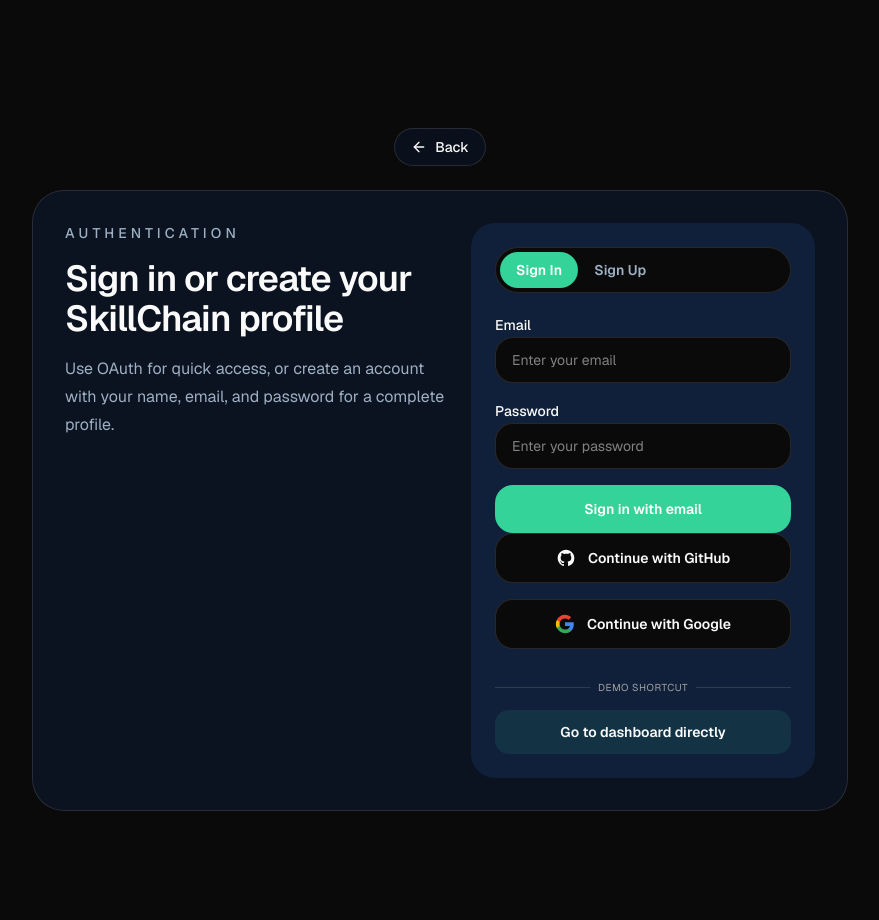
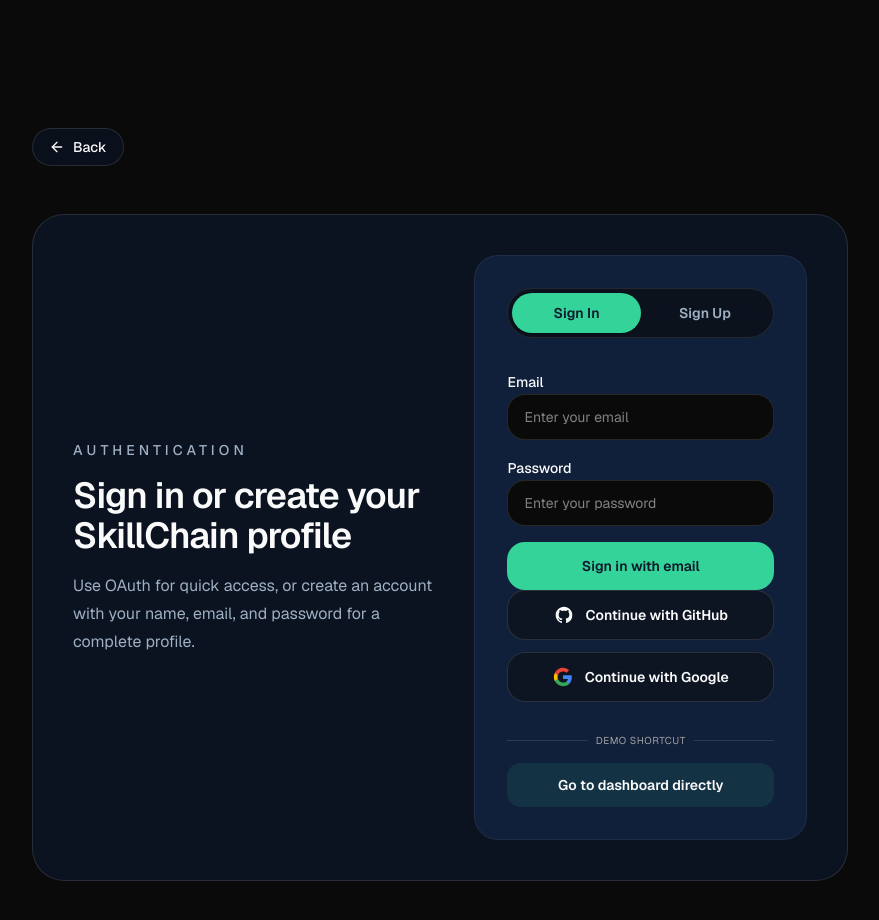
Before and after one commit to Aaryan0091/SkillChain, a Next.js app in the folder skillchain-frontend/: page /login in a window 1280 px wide. Shown: the whole page, without its empty margins (200-1079 px from the left). Before the commit the page ends 851 px from the top, so only its background shows below. Built offline with nearby package versions, Linux system fonts and the light colour scheme; no server answers.

Commit message:
fixed UI of the login and signup page

```diff
--- a/skillchain-frontend/src/app/login/page.tsx
+++ b/skillchain-frontend/src/app/login/page.tsx
@@ -112,8 +112,10 @@
 
   return (
     <main className="mx-auto flex min-h-screen w-full max-w-4xl flex-col items-center px-6 py-10 pt-24 sm:px-10 sm:pt-32">
-      <BackButton />
-      <section className="grid w-full gap-6 rounded-[2rem] border border-border bg-surface p-8 backdrop-blur lg:grid-cols-[1fr_0.9fr]">
+      <div className="w-full mb-6">
+        <BackButton />
+      </div>
+      <section className="grid w-full gap-8 rounded-[2rem] border border-border bg-surface p-8 backdrop-blur lg:grid-cols-[1fr_0.9fr] lg:p-10 lg:items-center">
         <div className="space-y-4">
           <p className="text-sm font-medium uppercase tracking-[0.3em] text-muted">
             Authentication
@@ -126,8 +128,8 @@
           </p>
         </div>
 
-        <div className="rounded-[1.5rem] bg-surface-strong p-6 flex flex-col justify-center">
-          <div className="mb-5 inline-flex rounded-full border border-border bg-background p-1">
+        <div className="rounded-[1.5rem] bg-surface-strong p-6 sm:p-8 flex flex-col justify-center border border-border/50">
+          <div className="mb-8 grid w-full grid-cols-2 rounded-full border border-border/80 bg-background/60 p-1 backdrop-blur-sm">
             <button
               type="button"
               onClick={() => {
@@ -135,10 +137,10 @@
                 setMessage(null);
                 setErrorMessage(null);
               }}
-              className={`rounded-full px-4 py-2 text-sm font-semibold transition-colors ${
+              className={`rounded-full py-2.5 text-sm font-semibold transition-all ${
                 authMode === "signin"
-                  ? "bg-accent text-white"
-                  : "text-muted hover:text-foreground"
+                  ? "bg-accent text-[#0f172a] shadow-sm"
+                  : "text-muted hover:text-foreground hover:bg-white/5"
               }`}
             >
               Sign In
@@ -150,10 +152,10 @@
                 setMessage(null);
                 setErrorMessage(null);
               }}
-              className={`rounded-full px-4 py-2 text-sm font-semibold transition-colors ${
+              className={`rounded-full py-2.5 text-sm font-semibold transition-all ${
                 authMode === "signup"
-                  ? "bg-accent text-white"
-                  : "text-muted hover:text-foreground"
+                  ? "bg-accent text-[#0f172a] shadow-sm"
+                  : "text-muted hover:text-foreground hover:bg-white/5"
               }`}
             >
               Sign Up
@@ -172,7 +174,7 @@
                   value={name}
                   onChange={(event) => setName(event.target.value)}
                   placeholder="Enter your full name"
-                  className="w-full rounded-2xl border border-border bg-background px-4 py-3 text-sm text-foreground outline-none transition-colors focus:border-accent"
+                  className="w-full rounded-2xl border border-border bg-background px-4 py-3 text-sm text-foreground outline-none transition-all focus:border-accent focus:ring-1 focus:ring-accent"
                 />
               </div>
             )}
@@ -187,7 +189,7 @@
                 value={email}
                 onChange={(event) => setEmail(event.target.value)}
                 placeholder="Enter your email"
-                className="w-full rounded-2xl border border-border bg-background px-4 py-3 text-sm text-foreground outline-none transition-colors focus:border-accent"
+                className="w-full rounded-2xl border border-border bg-background px-4 py-3 text-sm text-foreground outline-none transition-all focus:border-accent focus:ring-1 focus:ring-accent"
               />
             </div>
 
@@ -201,7 +203,7 @@
                 value={password}
                 onChange={(event) => setPassword(event.target.value)}
                 placeholder={authMode === "signup" ? "Create a password" : "Enter your password"}
-                className="w-full rounded-2xl border border-border bg-background px-4 py-3 text-sm text-foreground outline-none transition-colors focus:border-accent"
+                className="w-full rounded-2xl border border-border bg-background px-4 py-3 text-sm text-foreground outline-none transition-all focus:border-accent focus:ring-1 focus:ring-accent"
               />
             </div>
 
@@ -216,7 +218,7 @@
                   value={confirmPassword}
                   onChange={(event) => setConfirmPassword(event.target.value)}
                   placeholder="Confirm your password"
-                  className="w-full rounded-2xl border border-border bg-background px-4 py-3 text-sm text-foreground outline-none transition-colors focus:border-accent"
+                  className="w-full rounded-2xl border border-border bg-background px-4 py-3 text-sm text-foreground outline-none transition-all focus:border-accent focus:ring-1 focus:ring-accent"
                 />
               </div>
             )}
@@ -237,7 +239,7 @@
               type="button"
               onClick={handleEmailAuth}
               disabled={formLoading || !!loading}
-              className="flex w-full items-center justify-center rounded-2xl bg-accent px-4 py-3.5 text-sm font-semibold text-white transition-colors hover:bg-accent/90 disabled:opacity-50"
+              className="flex w-full items-center justify-center rounded-2xl bg-accent px-4 py-3.5 text-sm font-semibold text-[#0f172a] transition-all hover:bg-accent/90 hover:scale-[1.02] active:scale-[0.98] disabled:opacity-50 disabled:hover:scale-100"
             >
               {formLoading
                 ? authMode === "signup"
@@ -249,16 +251,16 @@
             </button>
           </div>
 
-          <div className="space-y-4">
+          <div className="space-y-3">
             <button
               onClick={() => handleOAuthLogin("github")}
               disabled={!!loading || formLoading}
-              className="flex w-full items-center justify-center gap-3 rounded-2xl border border-border bg-background px-4 py-3.5 text-sm font-semibold text-foreground transition-colors hover:bg-surface disabled:opacity-50"
+              className="group flex w-full items-center justify-center gap-3 rounded-2xl border border-border bg-background/50 px-4 py-3.5 text-sm font-semibold text-foreground transition-all hover:bg-background hover:border-border/80 disabled:opacity-50"
             >
               {loading === 'github' ? (
                 <span className="h-5 w-5 animate-spin rounded-full border-2 border-foreground border-t-transparent" />
               ) : (
-                <svg className="w-5 h-5 text-foreground" fill="currentColor" viewBox="0 0 24 24"><path fillRule="evenodd" d="M12 2C6.477 2 2 6.484 2 12.017c0 4.425 2.865 8.18 6.839 9.504.5.092.682-.217.682-.483 0-.237-.008-.868-.013-1.703-2.782.605-3.369-1.343-3.369-1.343-.454-1.158-1.11-1.466-1.11-1.466-.908-.62.069-.608.069-.608 1.003.07 1.531 1.032 1.531 1.032.892 1.53 2.341 1.088 2.91.832.092-.647.35-1.088.636-1.338-2.22-.253-4.555-1.113-4.555-4.951 0-1.093.39-1.988 1.029-2.688-.103-.253-.446-1.272.098-2.65 0 0 .84-.27 2.75 1.026A9.564 9.564 0 0112 6.844c.85.004 1.705.115 2.504.337 1.909-1.296 2.747-1.027 2.747-1.027.546 1.379.202 2.398.1 2.651.64.7 1.028 1.595 1.028 2.688 0 3.848-2.339 4.695-4.566 4.943.359.309.678.92.678 1.855 0 1.338-.012 2.419-.012 2.747 0 .268.18.58.688.482A10.019 10.019 0 0022 12.017C22 6.484 17.522 2 12 2z" clipRule="evenodd"/></svg>
+                <svg className="w-5 h-5 text-foreground transition-transform group-hover:scale-110" fill="currentColor" viewBox="0 0 24 24"><path fillRule="evenodd" d="M12 2C6.477 2 2 6.484 2 12.017c0 4.425 2.865 8.18 6.839 9.504.5.092.682-.217.682-.483 0-.237-.008-.868-.013-1.703-2.782.605-3.369-1.343-3.369-1.343-.454-1.158-1.11-1.466-1.11-1.466-.908-.62.069-.608.069-.608 1.003.07 1.531 1.032 1.531 1.032.892 1.53 2.341 1.088 2.91.832.092-.647.35-1.088.636-1.338-2.22-.253-4.555-1.113-4.555-4.951 0-1.093.39-1.988 1.029-2.688-.103-.253-.446-1.272.098-2.65 0 0 .84-.27 2.75 1.026A9.564 9.564 0 0112 6.844c.85.004 1.705.115 2.504.337 1.909-1.296 2.747-1.027 2.747-1.027.546 1.379.202 2.398.1 2.651.64.7 1.028 1.595 1.028 2.688 0 3.848-2.339 4.695-4.566 4.943.359.309.678.92.678 1.855 0 1.338-.012 2.419-.012 2.747 0 .268.18.58.688.482A10.019 10.019 0 0022 12.017C22 6.484 17.522 2 12 2z" clipRule="evenodd"/></svg>
               )}
               Continue with GitHub
             </button>
@@ -266,12 +268,12 @@
             <button
               onClick={() => handleOAuthLogin("google")}
               disabled={!!loading || formLoading}
-              className="flex w-full items-center justify-center gap-3 rounded-2xl border border-border bg-background px-4 py-3.5 text-sm font-semibold text-foreground transition-colors hover:bg-surface disabled:opacity-50"
+              className="group flex w-full items-center justify-center gap-3 rounded-2xl border border-border bg-background/50 px-4 py-3.5 text-sm font-semibold text-foreground transition-all hover:bg-background hover:border-border/80 disabled:opacity-50"
             >
               {loading === 'google' ? (
                 <span className="h-5 w-5 animate-spin rounded-full border-2 border-foreground border-t-transparent" />
               ) : (
-                <svg className="w-5 h-5" viewBox="0 0 24 24"><path d="M22.56 12.25c0-.78-.07-1.53-.2-2.25H12v4.26h5.92c-.26 1.37-1.04 2.53-2.21 3.31v2.77h3.57c2.08-1.92 3.28-4.74 3.28-8.09z" fill="#4285F4"/><path d="M12 23c2.97 0 5.46-.98 7.28-2.66l-3.57-2.77c-.98.66-2.23 1.06-3.71 1.06-2.86 0-5.29-1.93-6.16-4.53H2.18v2.84C3.99 20.53 7.7 23 12 23z" fill="#34A853"/><path d="M5.84 14.09c-.22-.66-.35-1.36-.35-2.09s.13-1.43.35-2.09V7.07H2.18C1.43 8.55 1 10.22 1 12s.43 3.45 1.18 4.93l2.85-2.22.81-.62z" fill="#FBBC05"/><path d="M12 5.38c1.62 0 3.06.56 4.21 1.64l3.15-3.15C17.45 2.09 14.97 1 12 1 7.7 1 3.99 3.47 2.18 7.07l3.66 2.84c.87-2.6 3.3-4.53 6.16-4.53z" fill="#EA4335"/></svg>
+                <svg className="w-5 h-5 transition-transform group-hover:scale-110" viewBox="0 0 24 24"><path d="M22.56 12.25c0-.78-.07-1.53-.2-2.25H12v4.26h5.92c-.26 1.37-1.04 2.53-2.21 3.31v2.77h3.57c2.08-1.92 3.28-4.74 3.28-8.09z" fill="#4285F4"/><path d="M12 23c2.97 0 5.46-.98 7.28-2.66l-3.57-2.77c-.98.66-2.23 1.06-3.71 1.06-2.86 0-5.29-1.93-6.16-4.53H2.18v2.84C3.99 20.53 7.7 23 12 23z" fill="#34A853"/><path d="M5.84 14.09c-.22-.66-.35-1.36-.35-2.09s.13-1.43.35-2.09V7.07H2.18C1.43 8.55 1 10.22 1 12s.43 3.45 1.18 4.93l2.85-2.22.81-.62z" fill="#FBBC05"/><path d="M12 5.38c1.62 0 3.06.56 4.21 1.64l3.15-3.15C17.45 2.09 14.97 1 12 1 7.7 1 3.99 3.47 2.18 7.07l3.66 2.84c.87-2.6 3.3-4.53 6.16-4.53z" fill="#EA4335"/></svg>
               )}
               Continue with Google
             </button>
```
